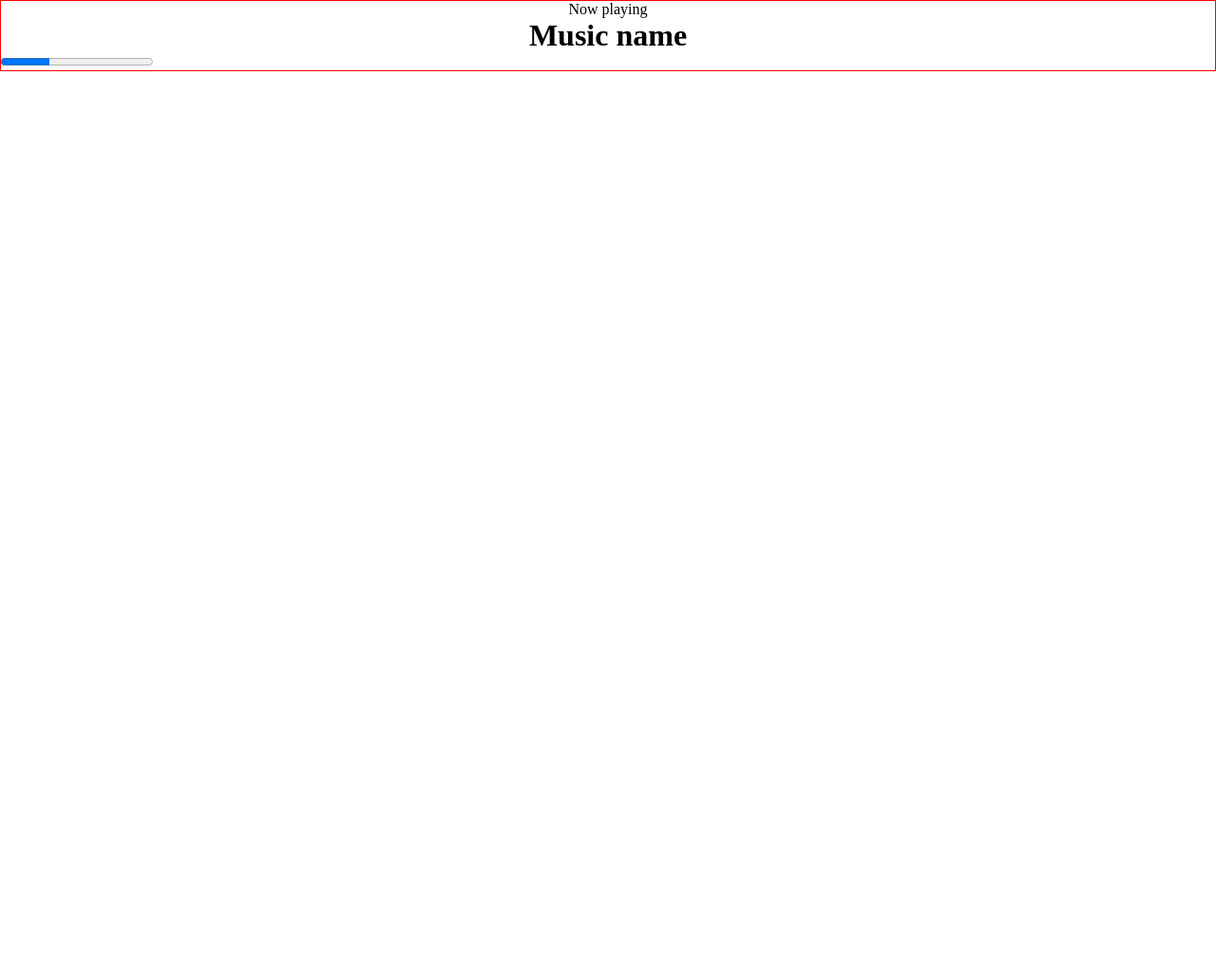
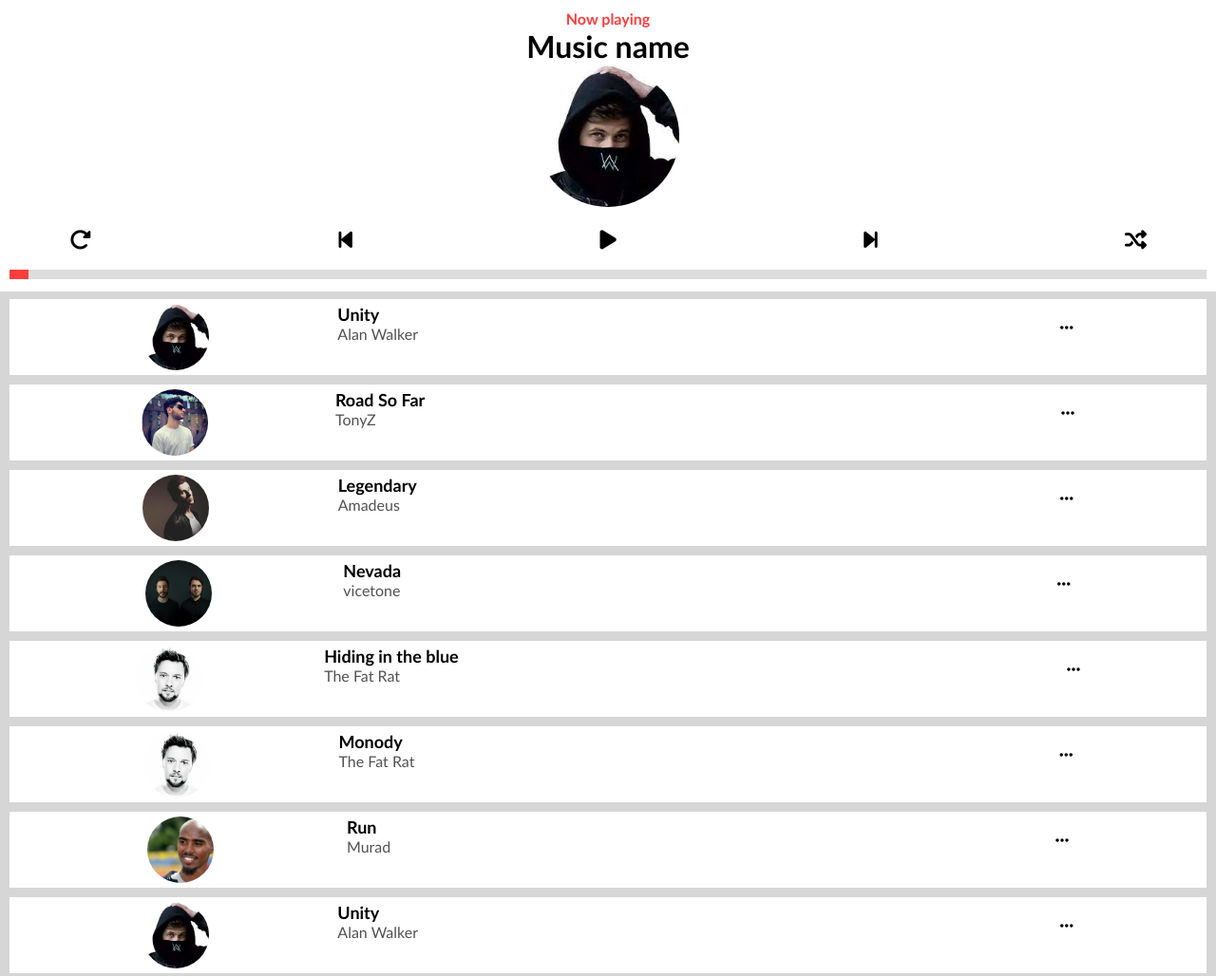
Before and after one commit to lamlam-l/music_player, a plain HTML site: page index.html in a window 1280 px wide. Shown: the top 1028 px of the page at 95% size. Before the commit the page ends 800 px from the top, so only its background shows below. Drawn offline with Linux system fonts and the light colour scheme.

Commit message:
scroll and render

```diff
--- a/assets/css/style.css
+++ b/assets/css/style.css
@@ -1,38 +1,145 @@
 /* general */
+
 * {
     padding: 0;
     margin: 0;
     box-sizing: border-box;
+    font-family: 'Trebuchet MS', sans-serif;
 }
+
 .player {
+    position: relative;
+    margin-top: 10px;
+    background-color: rgb(214, 214, 214);
+}
+
+/* ____________ */
+
+/* dashboard */
+
+.player .dashboard {
+    position: fixed;
+    top: 0;
+    background-color: white;
+    width: 100%;
+    padding: 10px;
+}
+
+.player .dashboard header {
+    text-align: center;
+}
+
+.player .dashboard header p {
+    color: rgb(255, 62, 62);
+    font-weight: bold;
+}
+
+.player .dashboard .cd {
+    width: 100%;
+    height: fit-content;
+}
+
+.player .dashboard .cd .cd-thumb {
+    aspect-ratio: 1/1;
+    margin: auto;
+    height: 150px;
+    border-radius: 100%;
+    background: url(../img/alan_walker.jpg) no-repeat;
+    background-size: cover;
+}
+
+.player .dashboard .cd .cd-thumb .opacity {
     width: 100%;
     height: 100%;
 }
+
+.player .dashboard .control {
+    margin-top: 10px;
+    display: flex;
+    flex-direction: row;
+    justify-content: space-between;
+    height: 50px;
+}
+
+.player .dashboard .control>div {
+    padding: 10px 5% 0 5%;
+    font-size: 23px;
+}
+
+.player .dashboard .progress {
+    -webkit-appearance: none;
+    appearance: none;
+    width: 100%;
+    height: 10px;
+    background-color: rgb(221, 221, 221);
+}
+
+.player .dashboard .progress::-webkit-slider-thumb {
+    -webkit-appearance: none;
+    appearance: none;
+    background: rgb(255, 62, 62);
+    width: 20px;
+    height: 10px;
+    border-radius: 0;
+}
+
+.player .dashboard .progress::-moz-range-thumb {
+    background: rgb(255, 62, 62);
+    width: 20px;
+    height: 10px;
+    border-radius: 0;
+}
+
+.player .dashboard audio {}
+
 /* ____________ */
-/* dashboard */
-.player .dashboard {
-    position: fixed;
+
+/* playlist */
+
+.player .playlist {
+    padding-top: 295px;
+    /*295*/
+    padding-bottom: 5px;
+    width: 100%;
+}
+
+.player .playlist .song {
     background-color: white;
-    width: 100%;
-    border: 1px solid red;
+    display: flex;
+    height: 80px;
+    padding: 5px;
+    margin: 10px;
 }
-.player .dashboard header{
-    text-align: center;
+
+.player .playlist .song .thumb {
+    flex-grow: 2;
 }
-.player .dashboard .cd{
 
+.player .playlist .song .thumb-img {
+    margin: auto;
+    height: 100%;
+    aspect-ratio: 1/1;
+    background-repeat: no-repeat;
+    background-size: cover;
+    border-radius: 100%;
 }
-.player .dashboard .control{
 
+.player .playlist .song .content {
+    flex-grow: 5;
 }
-.player .dashboard progress{
 
+.player .playlist .song .content .music-name {
+    font-size: 18px;
 }
-.player .dashboard audio{
 
+.player .playlist .song .content .singer {
+    font-weight: lighter;
+    color: rgb(82, 82, 82);
+}
+
+.player .playlist .song .option {
+    flex-grow: 1;
+    line-height: 50px;
 }
 
 /* ____________ */
-/* playlist */
-
-/* ____________ */
--- /dev/null
+++ b/assets/script.js
@@ -0,0 +1,128 @@
+const player = document.getElementsByClassName("player")[0]
+const playlist = player.getElementsByClassName("playlist")[0]
+const dashboard = player.getElementsByClassName("dashboard")[0]
+
+const app = {
+    songs: [
+        {
+            name: "Unity",
+            singer: "Alan Walker",
+            path: "./assets/music/unity.mp3",
+            image: "./assets/img/alan_walker.jpg",
+        },
+        {
+            name: "Road So Far",
+            singer: "TonyZ",
+            path: "./assets/music/road_so_far.mp3",
+            image: "./assets/img/TonyZ.jpg",
+        },
+        {
+            name: "Legendary",
+            singer: "Amadeus",
+            path: "./assets/music/legendary.mp3",
+            image: "./assets/img/amadeus.jpg",
+        },
+        {
+            name: "Nevada",
+            singer: "vicetone",
+            path: "./assets/music/nvada.mp3",
+            image: "./assets/img/vicetone.jpg",
+        },
+        {
+            name: "Hiding in the blue",
+            singer: "The Fat Rat",
+            path: "./assets/music/hiding_in_the_blue.mp3",
+            image: "./assets/img/thefatrat.jpg",
+        },
+        {
+            name: "Monody",
+            singer: "The Fat Rat",
+            path: "./assets/music/monody.mp3",
+            image: "./assets/img/thefatrat.jpg",
+        },
+        {
+            name: "Run",
+            singer: "Murad",
+            path: "./assets/music/run.mp3",
+            image: "./assets/img/murad.jpg",
+        },
+        {
+            name: "Unity",
+            singer: "Alan Walker",
+            path: "./assets/music/unity.mp3",
+            image: "./assets/img/alan_walker.jpg",
+        },
+        {
+            name: "Road So Far",
+            singer: "TonyZ",
+            path: "./assets/music/road_so_far.mp3",
+            image: "./assets/img/TonyZ.jpg",
+        },
+        {
+            name: "Legendary",
+            singer: "Amadeus",
+            path: "./assets/music/legendary.mp3",
+            image: "./assets/img/amadeus.jpg",
+        },
+        {
+            name: "Nevada",
+            singer: "vicetone",
+            path: "./assets/music/nvada.mp3",
+            image: "./assets/img/vicetone.jpg",
+        },
+        {
+            name: "Hiding in the blue",
+            singer: "The Fat Rat",
+            path: "./assets/music/hiding_in_the_blue.mp3",
+            image: "./assets/img/thefatrat.jpg",
+        },
+        {
+            name: "Monody",
+            singer: "The Fat Rat",
+            path: "./assets/music/monody.mp3",
+            image: "./assets/img/thefatrat.jpg",
+        },
+        {
+            name: "Run",
+            singer: "Murad",
+            path: "./assets/music/run.mp3",
+            image: "./assets/img/murad.jpg",
+        },
+    ],
+    render: function () {
+        const htmls = this.songs.map(song => `<div class="song">
+                <div class="thumb">
+                    <div class="thumb-img" style="background-image: url(${song.image})"></div>
+                </div>
+                <div class="content">
+                    <h2 class="music-name">${song.name}</h2>
+                    <p class="singer">${song.singer}</p>
+                </div>
+                <div class="option">
+                    <i class="fas fa-ellipsis-h"></i>
+                </div>
+            </div>
+        `)
+        playlist.innerHTML = htmls.join("")
+    },
+    play(id) {
+
+    },
+    handleEvents: function () {
+        const cdThumb = dashboard.getElementsByClassName("cd-thumb")[0]
+        const currentWidht = cdThumb.offsetWidth
+        var cdThumbOpacity = cdThumb.getElementsByClassName("opacity")[0]
+        document.onscroll = () => {
+            const scrollTop = window.scrollY || document.documentElement.scrollTop
+            var cdThumbWidth = currentWidht - scrollTop
+            cdThumb.style.height = (cdThumbWidth > 0 ? cdThumbWidth : 0) + "px"
+            cdThumbOpacity.style = `background-color: rgba(255, 255, 255, ${1- cdThumbWidth/currentWidht});`
+        }
+    },
+    start: function () {
+        this.handleEvents()
+        this.render()
+    }
+}
+
+app.start()
--- a/index.html
+++ b/index.html
@@ -11,36 +11,45 @@
 
 <body>
     <div class="player">
+
         <div class="dashboard">
             <header>
                 <p>Now playing</p>
                 <h1 class="music-name">Music name</h1>
             </header>
             <div class="cd">
-                <div class="cd-thumb"></div>
+                <div class="cd-thumb">
+                    <div class="opacity"></div>
+                </div>
             </div>
             <div class="control">
-                <div class="btn btn-repeate"></div>
-                <div class="btn btn-previous"></div>
-                <div class="btn btn-play"></div>
-                <div class="btn btn-next"></div>
-                <div class="btn btn-random"></div>
+                <div class="btn btn-repeate">
+                    <i class="fas fa-redo-alt"></i>
+                </div>
+                <div class="btn btn-previous">
+                    <i class="fas fa-step-backward"></i>
+                </div>
+                <div class="btn btn-play">
+                    <i class="fas fa-play"></i>
+                </div>
+                <div class="btn btn-next">
+                    <i class="fas fa-step-forward"></i>
+                </div>
+                <div class="btn btn-random">
+                    <i class="fas fa-random"></i>
+                </div>
             </div>
-            <progress value="32" max="100" ></progress>
-            <audio id="audio" src=""></audio>
+            <input id="progress" class="progress" type="range" value="0" step="1" min="0" max="100">
+            <audio id="audio" src="">
+
+            </audio>
         </div>
-        <div class="playlist">
-            <div class="song">
-                <div class="thumb"></div>
-                <div class="content">
-                    <h2 class="music-name">Music name</h2>
-                    <p class="singer">singer</p>
-                </div>
-                <div class="option"></div>
-            </div>
-        </div>
+
+        <div class="playlist"></div>
+
     </div>
     <script src="https://kit.fontawesome.com/b0bc42f674.js" crossorigin="anonymous"></script>
+    <script src="./assets/script.js"></script>
 </body>
 
 </html>
```
Also changed, not shown: assets/img/amadeus.jpg (added), assets/img/murad.jpg (added), assets/img/vicetone.jpg (added), 4 other files.
